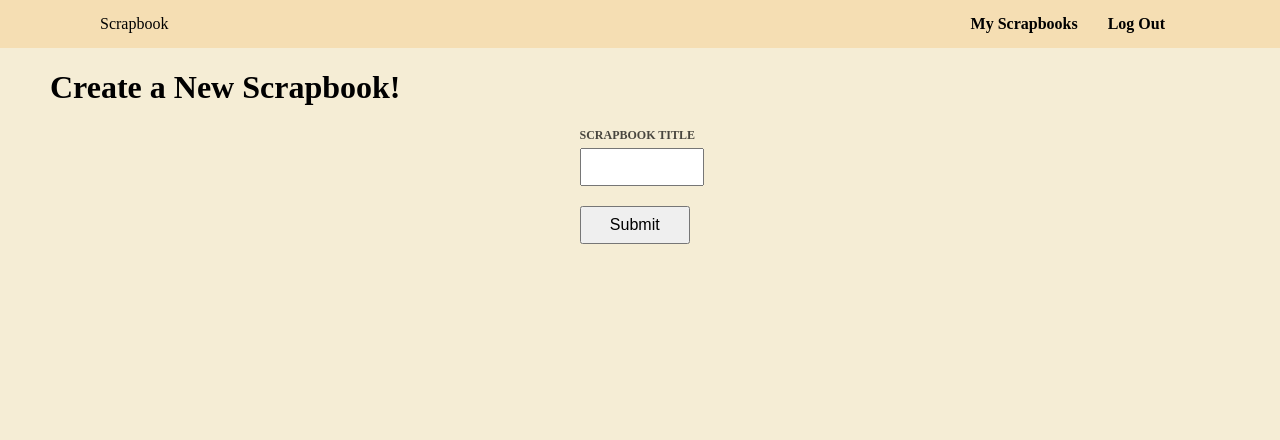
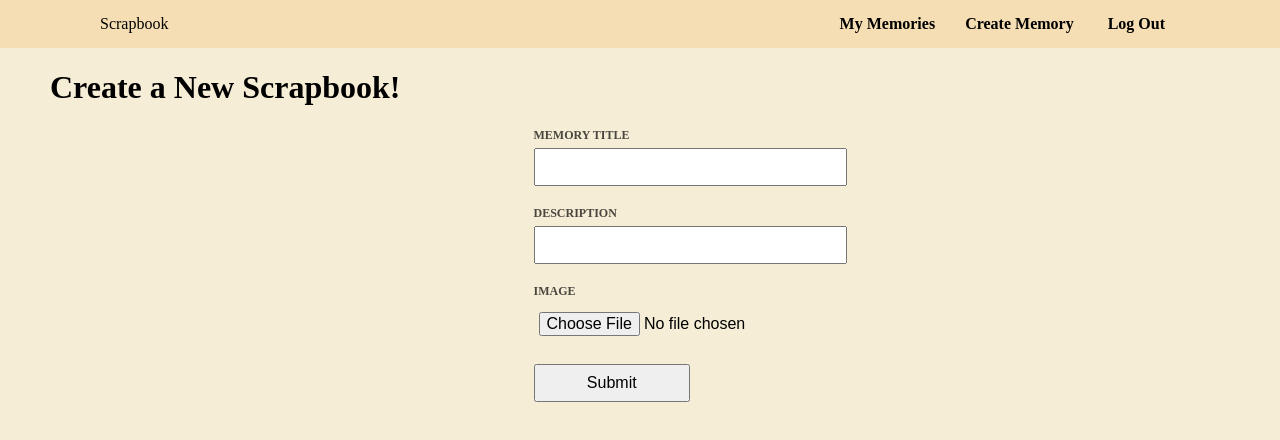
Before and after one commit to josephhanbinlee/final-project-frontend-sp2020, a React (Create React App) app: page /create-post in a window 1280 px wide. Shown: the top 440 px of the page. Built offline with nearby package versions, Linux system fonts and the light colour scheme; no server answers; sample sign-in values are in the browser's storage.

Commit message:
adding imaages

```diff
--- a/src/App.css
+++ b/src/App.css
@@ -90,17 +90,11 @@
     align-content: flex-start;
     padding-left: 50px;
 }
-.CreateScrapbookForm input{
-    width: 50%;
-}
+
 .CreateScrapbookForm button{
     width: 50%;
 }
 
-.ScrapbookPair {
-    display: flex;
-    flex-direction: column;
-}
 .ScrapbookWrapper {
     display: flex;
     flex-direction: row;
@@ -118,3 +112,14 @@
     width: 50px;
     height: 50px;
 }
+
+.Scrapbook {
+    padding: 100px;
+    text-align: left;
+}
+
+.Scrapbook img {
+    display: block;
+    margin: 0 auto;
+    max-width: 200px;
+}
--- a/src/App.js
+++ b/src/App.js
@@ -1,8 +1,10 @@
 import React, {useEffect, useState} from 'react';
+import axios from 'axios';
 import './App.css';
 import {Route, BrowserRouter as Router, Redirect} from "react-router-dom";
 import * as firebase from "firebase/app";
 import "firebase/auth";
+import "firebase/storage";
 import Header from "./components/Header";
 
 // Pages
@@ -16,6 +18,7 @@ function App() {
   const [loggedIn, setLoggedIn] = useState(false);
   const [loading, setLoading] = useState(true);
   const [userInformation, setUserInformation] = useState({});
+  const[storageRef, setStorageRef] = useState(null);
 
   var firebaseConfig = {
     apiKey: "AIzaSyBAzVaQUZLREshHTHzbqyI7IY1I-Y6vkaA",
@@ -45,7 +48,9 @@ function App() {
         .catch(function(e) {
           console.log('AUTH ERROR', e);
         });
+
     }, [firebaseConfig]);
+
 
   // Check to see if User is logged in
   // User loads page, check status --> set state accordingly
@@ -122,17 +127,81 @@ function App() {
       })
 
   }
+/*
+  async function UploadImage(e) {
+    // for images
+    const storageRef = firebase.storage().ref();
+    const fileRef = e.currentTarget.memoryImage.files[0];
+    const uploadTask = storageRef
+      .child(`${fileRef.name}`)
+      .put(fileRef);
+
+      uploadTask.on(
+        'state_changed',
+        (snapshot) => {
+        // Observe state change events such as progress, pause, and resume
+          console.log("snapshot", snapshot);
+        }, (error) => {
+          // Handle unsuccessful uploads
+          console.log(error);
+        }, () => {
+            // Do something once upload is complete
+            uploadTask.snapshot.ref.getDownloadURL().then(function(downloadURL) {
+            console.log('File available at', downloadURL);
+            return downloadURL;
+          });
+        });
+  } */
+
+  function createPostWithImage(e) {
+    e.preventDefault();
+    const storageRef = firebase.storage().ref();
+    const fileRef = e.currentTarget.memoryImage.files[0];
+    const uploadTask = storageRef
+      .child(`${fileRef.name}`)
+      .put(fileRef);
+
+    let scrapbookId = e.currentTarget.scrapbookId.value;
+    let text = e.currentTarget.text.value;
+    let idFromText = scrapbookId.replace(/\s+/g, "-").toLowerCase().substr(0,16);
+    let userId = userInformation.uid;
+
+    uploadTask.on(
+      'state_changed',
+      (snapshot) => {
+      // Observe state change events such as progress, pause, and resume
+      }, (error) => {
+        // Handle unsuccessful uploads
+        console.log(error);
+      }, () => {
+          // Do something once upload is complete
+          uploadTask.snapshot.ref.getDownloadURL().then(function(downloadURL) {
+
+          axios
+            .get(
+                `http://localhost:4000/create-scrapbook?scrapbookId=${scrapbookId}&id=${idFromText}&userId=${userId}&text=${text}&image=${downloadURL}`
+            )
+            .then(function (response) {
+                console.log('response', response)
+            })
+            .catch(function(error) {
+                console.log(error)
+            })
+
+        });
+      });
+  }
+
 
   if (loading) return null;
 
-  console.log(loggedIn);
   return (
     <div className="App">
       <Header LogoutFunction={LogoutFunction} isLoggedIn={loggedIn}/>
       <Router>
 
         <Route exact path="/">
-          {!loggedIn ? (<Redirect to="/create-account"/> ) : (<Home userInformation={userInformation}/>)}
+          {!loggedIn ? (<Redirect to="/create-account"/> ) : (<Home userInformation={userInformation} createPostWithImage={createPostWithImage}/>)}
         </Route>
 
         <Route exact path="/post/:id">
@@ -140,7 +209,7 @@ function App() {
         </Route>
 
         <Route exact path="/create-post">
-          {!loggedIn ? (<Redirect to="/login"/> ) : (<CreatePost/>)}
+          {!loggedIn ? (<Redirect to="/login"/> ) : (<CreatePost userInformation={userInformation}/>)}
         </Route>
 
         <Route exact path="/login">
--- a/src/components/AllPosts.js
+++ b/src/components/AllPosts.js
@@ -0,0 +1,36 @@
+import React, {useState, useEffect} from 'react';
+import {useParams} from "react-router-dom";
+import axios from "axios"
+
+function AllPosts() {
+    const [allMemories, setAllMemories] = useState([]);
+
+    useEffect(() => {
+        axios
+            .get(
+                `http://localhost:4000`
+                /*`https://fathomless-savannah-67726.herokuapp.com/` */
+                // heroku api website
+            )
+            .then(function (response) {
+                // handle success
+                setAllMemories(response.data);
+                console.log("response", response) })
+            .catch(function (error) {
+            // handle error
+                console.log(error);
+        })
+    }, []); /* [] is updated and useEffect will keep running --> bc  */
+
+
+    return (
+        <div>
+            <p> Memories go here</p>
+            {allMemories.map((post, i) => (
+                    <p key={i}> <a href = {`/post/${post.id}`}>{post.scrapbookId} </a> </p>
+                ))}
+        </div>
+    )
+}
+
+export default AllPosts;
--- a/src/components/CreateScrapbookForm.js
+++ b/src/components/CreateScrapbookForm.js
@@ -1,12 +1,16 @@
 import React, {Component} from "react";
 
 
-function CreateScrapbookForm({createScrapbookFunction }) {
+function CreateScrapbookForm({createScrapbookFunction}) {
     return (
         <form className="Form CreateScrapbookForm"
         onSubmit={(e) => createScrapbookFunction(e)}>
-            <label htmlFor="scrapbookId"> Scrapbook Title </label>
+            <label htmlFor="scrapbookId"> Memory Title </label>
             <input type = "text" name="scrapbookId" />
+            <label htmlFor="scrapbookId"> Description </label>
+            <input type = "text" name="text" />
+            <label htmlFor="memoryImage">Image</label>
+            <input type="file" name="memoryImage" class="file-select" accept="image/*"/>
             <button>Submit</button>
         </form>
     )
--- a/src/components/Header.js
+++ b/src/components/Header.js
@@ -6,10 +6,10 @@ function Header( {LogoutFunction, isLoggedIn}) {
             <div className="Header_Wrapper">
                 <div className="Header_logo"> Scrapbook </div>
                 <nav className="Header_nav">
-                    {isLoggedIn && <a href="/">My Scrapbooks</a>}
+                    {isLoggedIn && <a href="/">My Memories</a>}
                     {!isLoggedIn && <a href="create-account">Create Account</a> }
                     {!isLoggedIn && <a href="/login">Login</a> }
-                    {/*isLoggedIn && <a href="/create-scrapbook">Create</a>*/}
+                    {isLoggedIn && <a href="/create-scrapbook">Create Memory </a>}
                     {isLoggedIn && <a onClick={() => LogoutFunction()}>Log Out</a>}
                 </nav>
             </div>
--- a/src/pages/CreatePost.js
+++ b/src/pages/CreatePost.js
@@ -1,12 +1,41 @@
 import React from 'react';
+import axios from 'axios';
 
 import CreateScrapbookForm from '../components/CreateScrapbookForm';
 
-function CreatePost() {
+function CreatePost({userInformation}) {
+
+    function createScrapbookFunction(e) {
+        const uid = userInformation.uid;
+
+
+        e.preventDefault();
+        let scrapbookId = e.currentTarget.scrapbookId.value;
+        let text = e.currentTarget.text.value;
+        let idFromText = scrapbookId.replace(/\s+/g, "-").toLowerCase().substr(0,16);
+        let userId = uid;
+
+        console.log(scrapbookId, idFromText, userId, text);
+
+        axios
+            .get(
+                `http://localhost:4000/create-scrapbook?scrapbookId=${scrapbookId}&id=${idFromText}&userId=${userId}&text=${text}`
+            )
+            .then(function (response) {
+                console.log('response', response)
+            })
+            .catch(function(error) {
+                console.log(error)
+            })
+
+        }
+
+    console.log(userInformation);
+
     return(
         <div className="Form CreateScrapbookForm">
             <h1> Create a New Scrapbook! </h1>
-            <CreateScrapbookForm />
+            <CreateScrapbookForm createScrapbookFunction={createScrapbookFunction}/>
         </div>
     )
 }
--- a/src/pages/Home.js
+++ b/src/pages/Home.js
@@ -6,12 +6,13 @@ import {useHistory} from 'react-router';
 import CreateScrapbookForm from '../components/CreateScrapbookForm';
 import MemoriesList from '../components/CreateMemoryForm';
 
-function Home( {userInformation}) {
-    let history = useHistory();
+function Home({userInformation, createPostWithImage}) {
+
+    console.log("user information",userInformation);
 
     console.log(userInformation);
     const [allScrapbooks, setAllScrapbooks] = useState([]);
-    const[myScrapbook, setScrapbook] = useState('');
+    const [myScrapbook, setScrapbook] = useState('');
     const email = userInformation.email;
     const uid = userInformation.uid;
 
@@ -34,17 +35,16 @@ function Home( {userInformation}) {
 
     console.log(allScrapbooks);
 
-    function createScrapbookFunction(e) {
+    async function createScrapbookFunction(e) {
         e.preventDefault();
         let scrapbookId = e.currentTarget.scrapbookId.value;
+        let text = e.currentTarget.text.value;
         let idFromText = scrapbookId.replace(/\s+/g, "-").toLowerCase().substr(0,16);
         let userId = uid;
 
-        console.log(scrapbookId, idFromText, userId);
-
         axios
             .get(
-            `http://localhost:4000/create-scrapbook?scrapbookId=${scrapbookId}&id=${idFromText}&userId=${userId}`
+                `http://localhost:4000/create-scrapbook?scrapbookId=${scrapbookId}&id=${idFromText}&userId=${userId}&text=${text}`
             )
             .then(function (response) {
                 console.log('response', response)
@@ -58,11 +58,10 @@ function Home( {userInformation}) {
     return(
         <div className = "HomeWrapper">
             <h1> Welcome, {email} </h1>
-            <div className="CreateScrapbook">
-                <h2> <a href="/create-scrapbook"> Make a New Scrapbook! </a> </h2>
-                <CreateScrapbookForm createScrapbookFunction={createScrapbookFunction} />
+            <div>
+            <CreateScrapbookForm createScrapbookFunction={createPostWithImage}/>
+            </div>
 
-            </div>
             <div className="ScrapbookWrapper">
 
                 {allScrapbooks.map((post, i) => (
--- a/src/pages/Scrapbook.js
+++ b/src/pages/Scrapbook.js
@@ -2,6 +2,7 @@ import React, {useState, useEffect} from 'react';
 import {useParams} from "react-router-dom";
 import axios from "axios"
 import CreateMemoryForm from "../components/CreateMemoryForm";
+import AllPosts from "../components/AllPosts";
 
 function Scrapbook() {
     const { id } = useParams();
@@ -10,7 +11,7 @@ function Scrapbook() {
 
     useEffect(() => {
         axios
-            .get(`http://localhost:4000/post/${id}`)
+            .get(`http://localhost:4000/scrapbook/${id}`)
             .then(function(response) {
                 setPostData(response.data);
             })
@@ -19,13 +20,12 @@ function Scrapbook() {
             });
     }, []);
 
+    console.log("text", postData)
+
     return(
         <div className="Scrapbook">
-            <p> Single Post </p>
-            <p>{postData.scrapbookId}</p>
+            <img src={postData.image} alt={postData.id} />
             <p>{postData.text}</p>
-
-            <CreateMemoryForm />
         </div>
     )
 }
```
Lines whose indentation alone changed are shown as unchanged.
